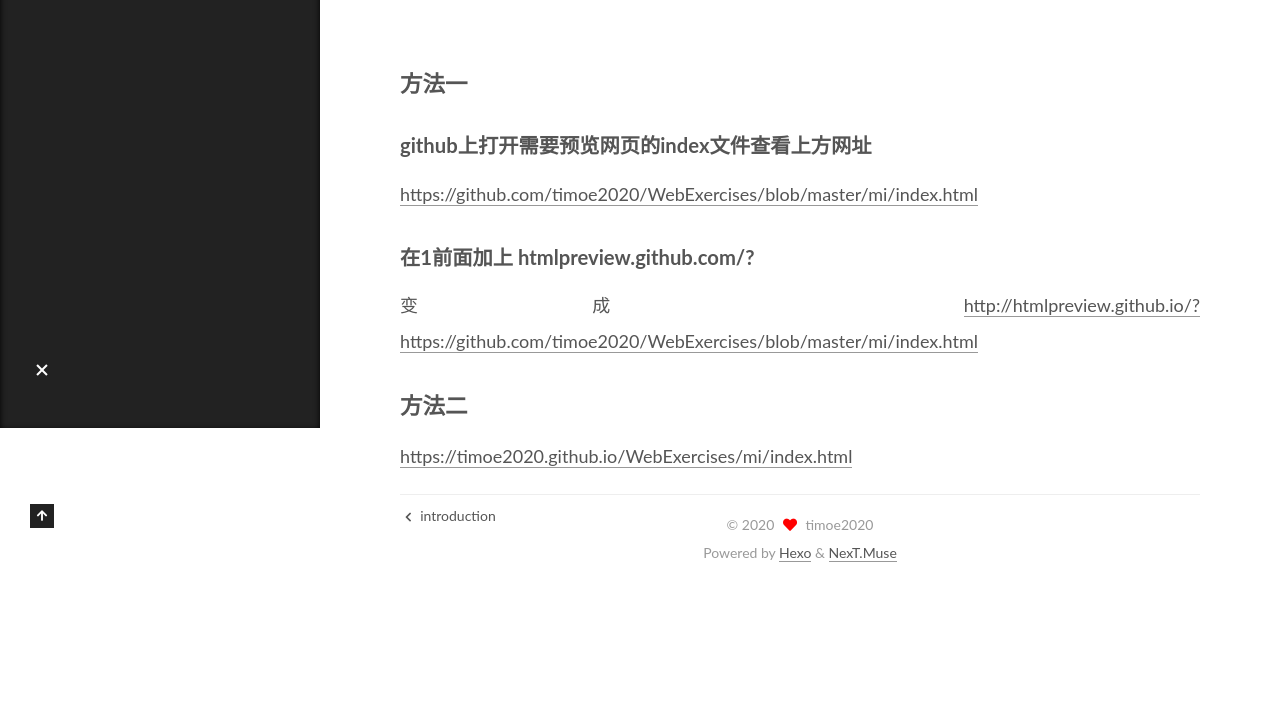
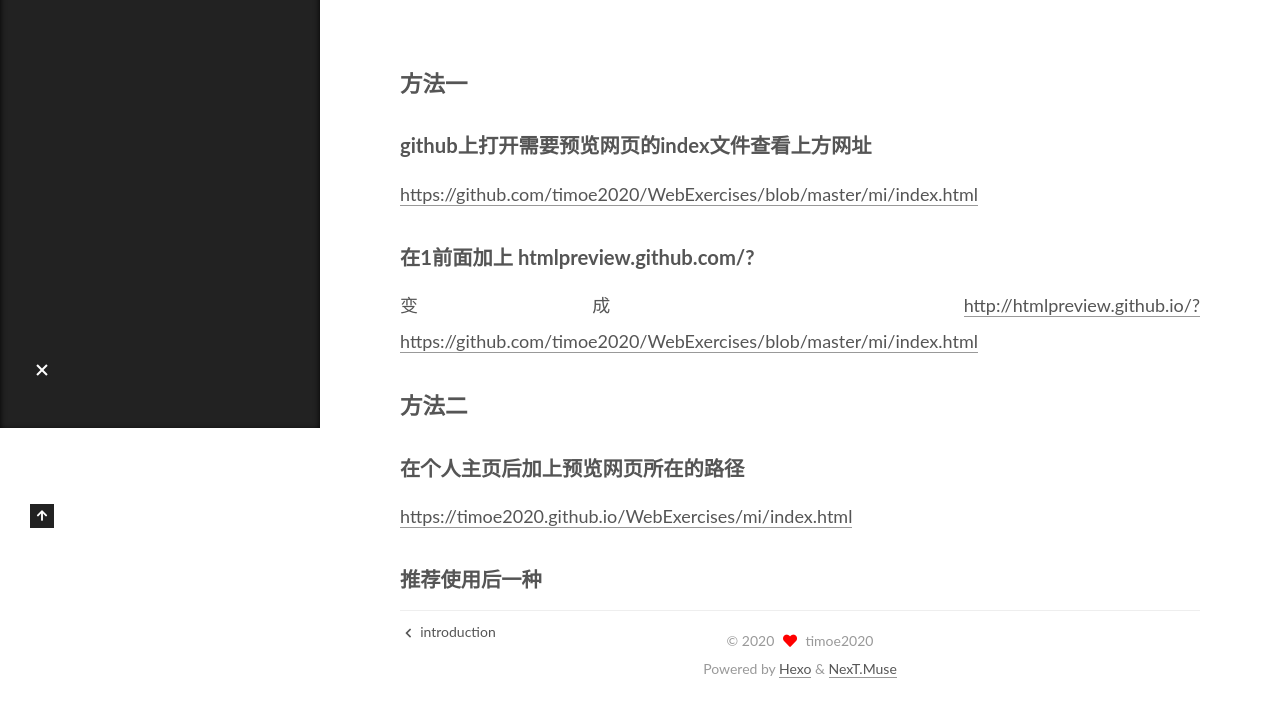
Before and after one commit to timoe2020/timoe2020.github.io, a plain HTML site: page 2020/07/17/post-website-in-github/index.html in a window 1280 px wide. Shown: the part 372-1075 px from the top of the page. Before the commit the page ends 959 px from the top, so only its background shows below. Drawn offline with Linux system fonts and the light colour scheme.

Commit message:
Site updated: 2020-07-17 15:07:33

```diff
--- a/2020/07/17/post-website-in-github/index.html
+++ b/2020/07/17/post-website-in-github/index.html
@@ -28,7 +28,7 @@
 <meta property="og:description" content="方法一github上打开需要预览网页的index文件查看上方网址https:&#x2F;&#x2F;github.com&#x2F;timoe2020&#x2F;WebExercises&#x2F;blob&#x2F;master&#x2F;mi&#x2F;index.html 在1前面加上 htmlpreview.github.com&#x2F;?变成 http:&#x2F;&#x2F;htmlpreview.github.io&#x2F;?https:&#x2F;&#x2F;github.com&#x2F;timoe2020&#x2F;WebExer">
 <meta property="og:locale" content="en_US">
 <meta property="article:published_time" content="2020-07-17T06:44:07.000Z">
-<meta property="article:modified_time" content="2020-07-17T07:00:12.555Z">
+<meta property="article:modified_time" content="2020-07-17T07:07:12.447Z">
 <meta property="article:author" content="timoe2020">
 <meta name="twitter:card" content="summary">
 
@@ -174,7 +174,7 @@
               <span class="post-meta-item-text">Posted on</span>
 
 
-              <time title="Created: 2020-07-17 14:44:07 / Modified: 15:00:12" itemprop="dateCreated datePublished" datetime="2020-07-17T14:44:07+08:00">2020-07-17</time>
+              <time title="Created: 2020-07-17 14:44:07 / Modified: 15:07:12" itemprop="dateCreated datePublished" datetime="2020-07-17T14:44:07+08:00">2020-07-17</time>
             </span>
 
 
@@ -190,8 +190,8 @@
 
         <h3 id="方法一"><a href="#方法一" class="headerlink" title="方法一"></a>方法一</h3><h4 id="github上打开需要预览网页的index文件查看上方网址"><a href="#github上打开需要预览网页的index文件查看上方网址" class="headerlink" title="github上打开需要预览网页的index文件查看上方网址"></a>github上打开需要预览网页的index文件查看上方网址</h4><p><a href="https://github.com/timoe2020/WebExercises/blob/master/mi/index.html" target="_blank" rel="noopener">https://github.com/timoe2020/WebExercises/blob/master/mi/index.html</a></p>
 <h4 id="在1前面加上-htmlpreview-github-com"><a href="#在1前面加上-htmlpreview-github-com" class="headerlink" title="在1前面加上 htmlpreview.github.com/?"></a>在1前面加上 htmlpreview.github.com/?</h4><p>变成 <a href="http://htmlpreview.github.io/?https://github.com/timoe2020/WebExercises/blob/master/mi/index.html" target="_blank" rel="noopener">http://htmlpreview.github.io/?https://github.com/timoe2020/WebExercises/blob/master/mi/index.html</a></p>
-<h3 id="方法二"><a href="#方法二" class="headerlink" title="方法二"></a>方法二</h3><p><a href="https://timoe2020.github.io/WebExercises/mi/index.html">https://timoe2020.github.io/WebExercises/mi/index.html</a></p>
-
+<h3 id="方法二"><a href="#方法二" class="headerlink" title="方法二"></a>方法二</h3><h4 id="在个人主页后加上预览网页所在的路径"><a href="#在个人主页后加上预览网页所在的路径" class="headerlink" title="在个人主页后加上预览网页所在的路径"></a>在个人主页后加上预览网页所在的路径</h4><p><a href="https://timoe2020.github.io/WebExercises/mi/index.html">https://timoe2020.github.io/WebExercises/mi/index.html</a></p>
+<h4 id="推荐使用后一种"><a href="#推荐使用后一种" class="headerlink" title="推荐使用后一种"></a>推荐使用后一种</h4>
     </div>
 
 
@@ -268,7 +268,7 @@
 
       <!--noindex-->
       <div class="post-toc-wrap sidebar-panel">
-          <div class="post-toc motion-element"><ol class="nav"><li class="nav-item nav-level-3"><a class="nav-link" href="#方法一"><span class="nav-number">1.</span> <span class="nav-text">方法一</span></a><ol class="nav-child"><li class="nav-item nav-level-4"><a class="nav-link" href="#github上打开需要预览网页的index文件查看上方网址"><span class="nav-number">1.1.</span> <span class="nav-text">github上打开需要预览网页的index文件查看上方网址</span></a></li><li class="nav-item nav-level-4"><a class="nav-link" href="#在1前面加上-htmlpreview-github-com"><span class="nav-number">1.2.</span> <span class="nav-text">在1前面加上 htmlpreview.github.com&#x2F;?</span></a></li></ol></li><li class="nav-item nav-level-3"><a class="nav-link" href="#方法二"><span class="nav-number">2.</span> <span class="nav-text">方法二</span></a></li></ol></div>
+          <div class="post-toc motion-element"><ol class="nav"><li class="nav-item nav-level-3"><a class="nav-link" href="#方法一"><span class="nav-number">1.</span> <span class="nav-text">方法一</span></a><ol class="nav-child"><li class="nav-item nav-level-4"><a class="nav-link" href="#github上打开需要预览网页的index文件查看上方网址"><span class="nav-number">1.1.</span> <span class="nav-text">github上打开需要预览网页的index文件查看上方网址</span></a></li><li class="nav-item nav-level-4"><a class="nav-link" href="#在1前面加上-htmlpreview-github-com"><span class="nav-number">1.2.</span> <span class="nav-text">在1前面加上 htmlpreview.github.com&#x2F;?</span></a></li></ol></li><li class="nav-item nav-level-3"><a class="nav-link" href="#方法二"><span class="nav-number">2.</span> <span class="nav-text">方法二</span></a><ol class="nav-child"><li class="nav-item nav-level-4"><a class="nav-link" href="#在个人主页后加上预览网页所在的路径"><span class="nav-number">2.1.</span> <span class="nav-text">在个人主页后加上预览网页所在的路径</span></a></li><li class="nav-item nav-level-4"><a class="nav-link" href="#推荐使用后一种"><span class="nav-number">2.2.</span> <span class="nav-text">推荐使用后一种</span></a></li></ol></li></ol></div>
       </div>
       <!--/noindex-->
 
```
Also changed, not shown: index.html (+3 -3 lines).
